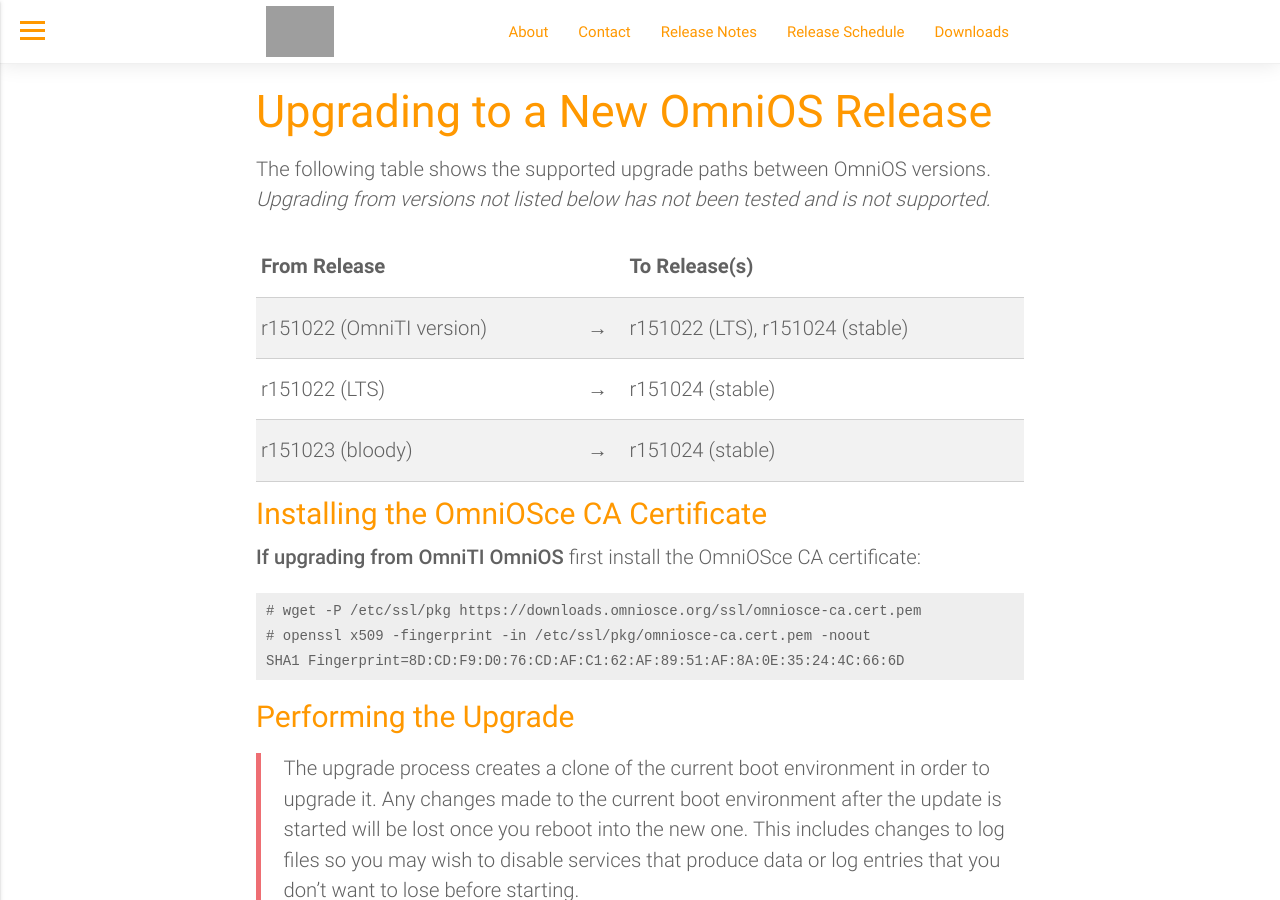
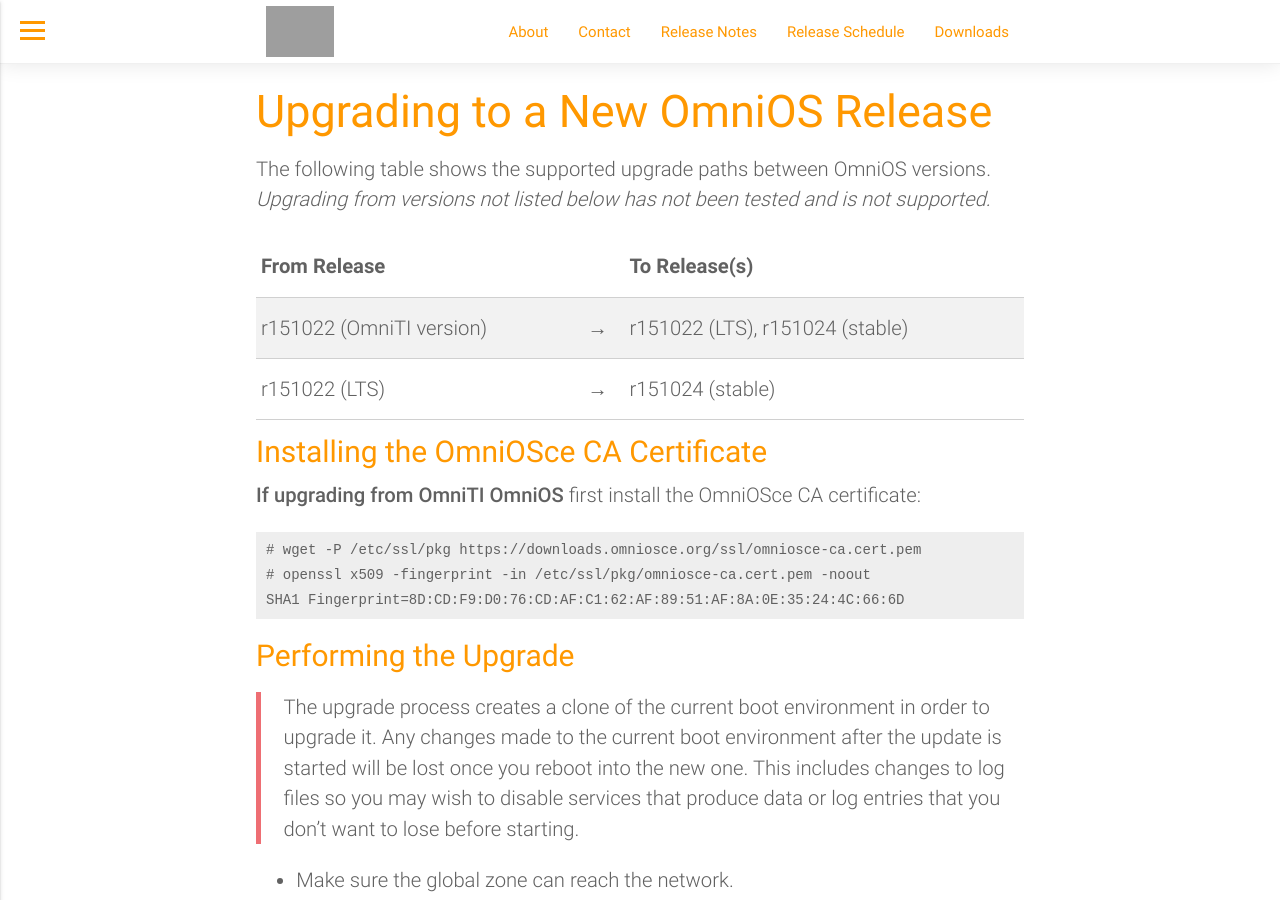
Before and after one commit to omniosorg/omniosorg.github.io, a Jekyll site: the page built from upgrade.md, in a window 1280 px wide and 900 px high. Built offline with Jekyll 4.4.1, drawn with Linux system fonts in a browser that asks for light colours; grey boxes are pictures that could not be loaded.

Commit message:
Remove bloody upgrade path

```diff
--- a/upgrade.md
+++ b/upgrade.md
@@ -15,7 +15,6 @@
 | ------------			|		| -------------
 | r151022 (OmniTI version)	| &#8594;	| r151022 (LTS), r151024 (stable)
 | r151022 (LTS)			| &#8594;	| r151024 (stable)
-| r151023 (bloody)		| &#8594;	| r151024 (stable)
 
 ## Installing the OmniOSce CA Certificate
 
```
